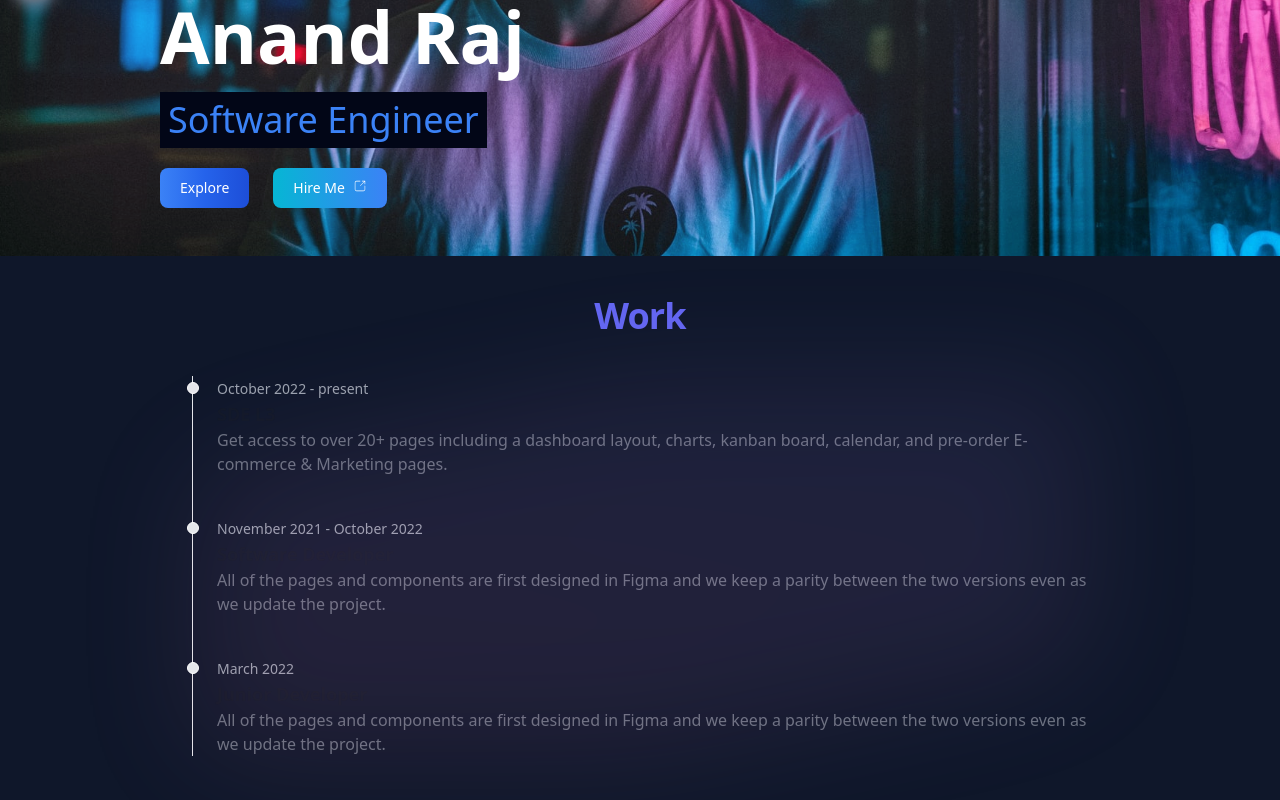
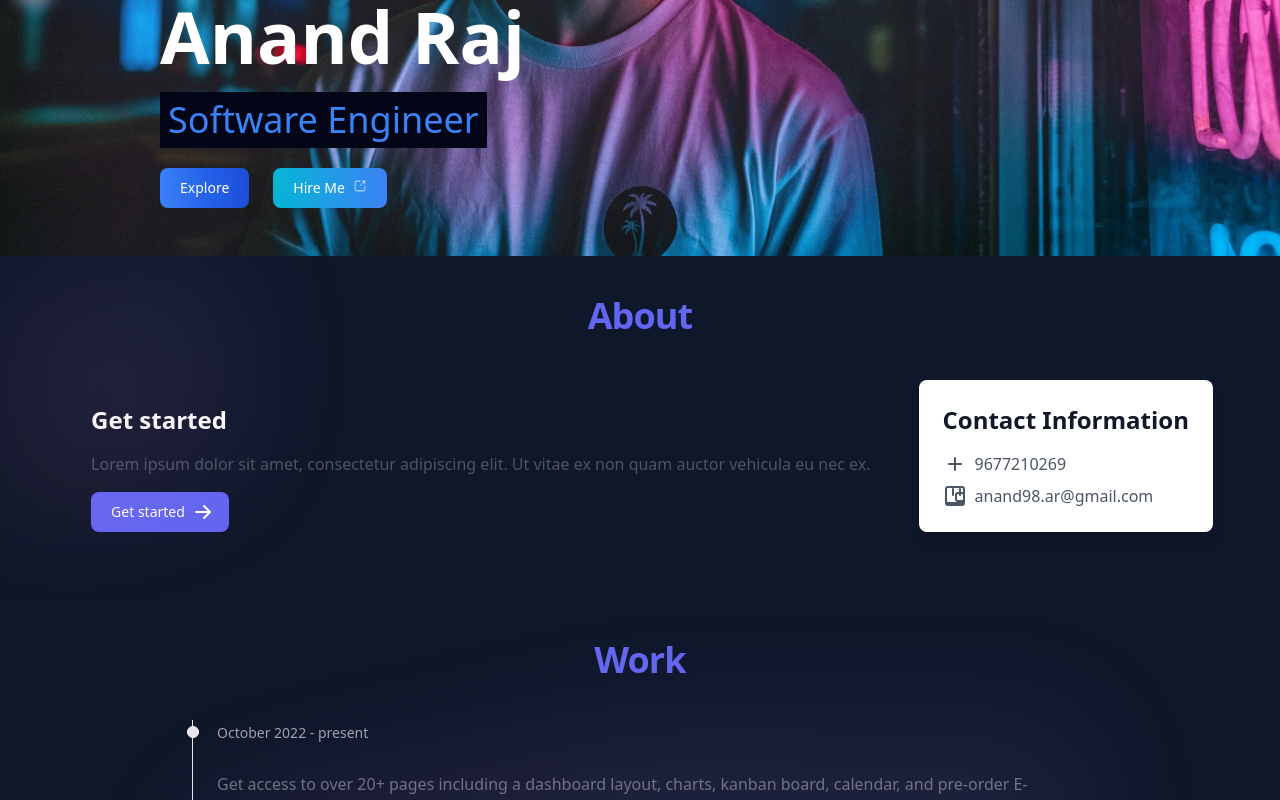
Before and after one commit to anandrajB/new-portfolio, a React (Vite) app: page / in a window 1280 px wide. Shown: the part 544-1344 px from the top of the page. Built offline with nearby package versions, Linux system fonts and the light colour scheme; what taos would draw is missing.

Commit message:
updated about

```diff
--- a/src/App.jsx
+++ b/src/App.jsx
@@ -6,12 +6,14 @@ import Work from './Components/Work'
 import Project from './Components/Project'
 import Testimonals from './Components/Testimonals'
 import Footer from './Components/Footer'
+import About from './Components/About'
 
 const App = () => {
   return (
     <div>
       <Sidenav />
       <Main />
+      <About />
       <Work />
       <Project />
       <Testimonals />
--- /dev/null
+++ b/src/Components/About.jsx
@@ -0,0 +1,59 @@
+import React from 'react'
+import RevealOnScroll from './Reveal'
+const About = () => {
+    return (
+        <div id="about" className="relative bg-slate-900 py-10 sm:py-10">
+            <div className="max-w-full px-4 sm:px-6 lg:px-8">
+                <div className="mx-auto max-w-2xl lg:max-w-4xl">
+                    <h2 className="text-3xl font-bold mb-10 text-center tracking-tight text-indigo-500 sm:text-4xl">About</h2>
+                </div>
+
+                <div className="flex flex-col justify-center items-center sm:flex-row sm:items-start py-1">
+                    <div className="rounded-lg p-6 mr-0 sm:mr-6 mb-6 sm:mb-0">
+                        <RevealOnScroll>
+                            <h2 className="mb-4 text-2xl font-extrabold text-white">Get started</h2>
+                            <p className="text-gray-600">Lorem ipsum dolor sit amet, consectetur adipiscing elit. Ut vitae ex non quam auctor vehicula eu nec ex.</p>
+                            <div
+                                className="absolute inset-0 overflow-hidden opacity-10 blur-3xl"
+                                aria-hidden="true"
+                            >
+                                <div
+                                    className="h-60 w-60 bg-gradient-to-tr from-[#ff80b5] to-[#9089fc] transform-gpu -skew-y-12"
+                                />
+                            </div>
+                            <a href="#" className="inline-flex items-center mt-4 text-white bg-indigo-500 hover:bg-indigo-600 focus:ring-4 focus:ring-indigo-300 font-medium rounded-lg text-sm px-5 py-2.5 text-center">
+                                Get started
+                                <svg className="ml-2 -mr-1 w-5 h-5" fill="currentColor" viewBox="0 0 20 20" xmlns="http://www.w3.org/2000/svg">
+                                    <path fillRule="evenodd" d="M10.293 3.293a1 1 0 011.414 0l6 6a1 1 0 010 1.414l-6 6a1 1 0 01-1.414-1.414L14.586 11H3a1 1 0 110-2h11.586l-4.293-4.293a1 1 0 010-1.414z" clipRule="evenodd"></path>
+                                </svg>
+                            </a>
+                        </RevealOnScroll>
+                    </div>
+                    <RevealOnScroll>
+                        <div className="bg-white rounded-lg shadow-lg p-6 w-full sm:w-auto">
+                            <h2 className="mb-4 text-2xl font-extrabold text-gray-900">Contact Information</h2>
+                            <div className="flex items-center mb-2">
+                                <svg className="w-6 h-6 mr-2 text-gray-600" fill="none" stroke="currentColor" viewBox="0 0 24 24" xmlns="http://www.w3.org/2000/svg">
+                                    <path strokeLinecap="round" strokeLinejoin="round" strokeWidth="2" d="M12 6v6m0 0v6m0-6h6m-6 0H6"></path>
+                                </svg>
+                                <span className="text-gray-600">9677210269</span>
+                            </div>
+
+                            <div className="flex items-center">
+                                <svg className="w-6 h-6 mr-2 text-gray-600" fill="none" stroke="currentColor" viewBox="0 0 24 24" xmlns="http://www.w3.org/2000/svg">
+                                    <path strokeLinecap="round" strokeLinejoin="round" strokeWidth="2" d="M3 5a2 2 0 012-2h14a2 2 0 012 2v14a2 2 0 01-2 2H5a2 2 0 01-2-2V5zm14 0v6m-7-6v6m-7 6a2 2 0 002 2h14a2 2 0 002-2v-6m-2-2h-4a2 2 0 00-2 2v4a2 2 0 002 2h4a2 2 0 002-2v-4a2 2 0 00-2-2z"></path>
+                                </svg>
+                                <span className="text-gray-600">anand98.ar@gmail.com</span>
+                            </div>
+
+                        </div>
+                    </RevealOnScroll>
+                </div>
+            </div>
+        </div>
+
+
+    )
+}
+
+export default About
--- a/src/Components/Main.jsx
+++ b/src/Components/Main.jsx
@@ -20,7 +20,7 @@ const Main = () => {
                     <h1 className='sm:text-7xl font-semibold text-5xl text-white'>Anand Raj</h1>
                     <h1 className='font-sans bg-slate-950 sm:text-4xl text-blue-500 font-col text-1xl font-normal p-2 mt-5'>Software Engineer</h1>
                     <div className="mt-5 flex items-center gap-x-4">
-                        <a href='#work'><button type="button" className="text-white bg-gradient-to-r from-blue-500 via-blue-600 to-blue-700 hover:bg-gradient-to-br focus:ring-4 focus:outline-none focus:ring-blue-300 dark:focus:ring-blue-800 font-medium rounded-lg text-sm px-5 py-2.5 text-center me-2 mb-2">Explore</button></a>
+                        <a href='#about'><button type="button" className="text-white bg-gradient-to-r from-blue-500 via-blue-600 to-blue-700 hover:bg-gradient-to-br focus:ring-4 focus:outline-none focus:ring-blue-300 dark:focus:ring-blue-800 font-medium rounded-lg text-sm px-5 py-2.5 text-center me-2 mb-2">Explore</button></a>
                         <button type="button" className="text-white bg-gradient-to-r from-cyan-500 to-blue-500 hover:bg-gradient-to-bl focus:ring-4 focus:outline-none focus:ring-cyan-300 dark:focus:ring-cyan-800 font-medium rounded-lg text-sm px-5 py-2.5 text-center me-2 mb-2">
                             Hire Me <span className="inline-block ml-1"><CiShare1 size={14} /></span>
                         </button>
```
